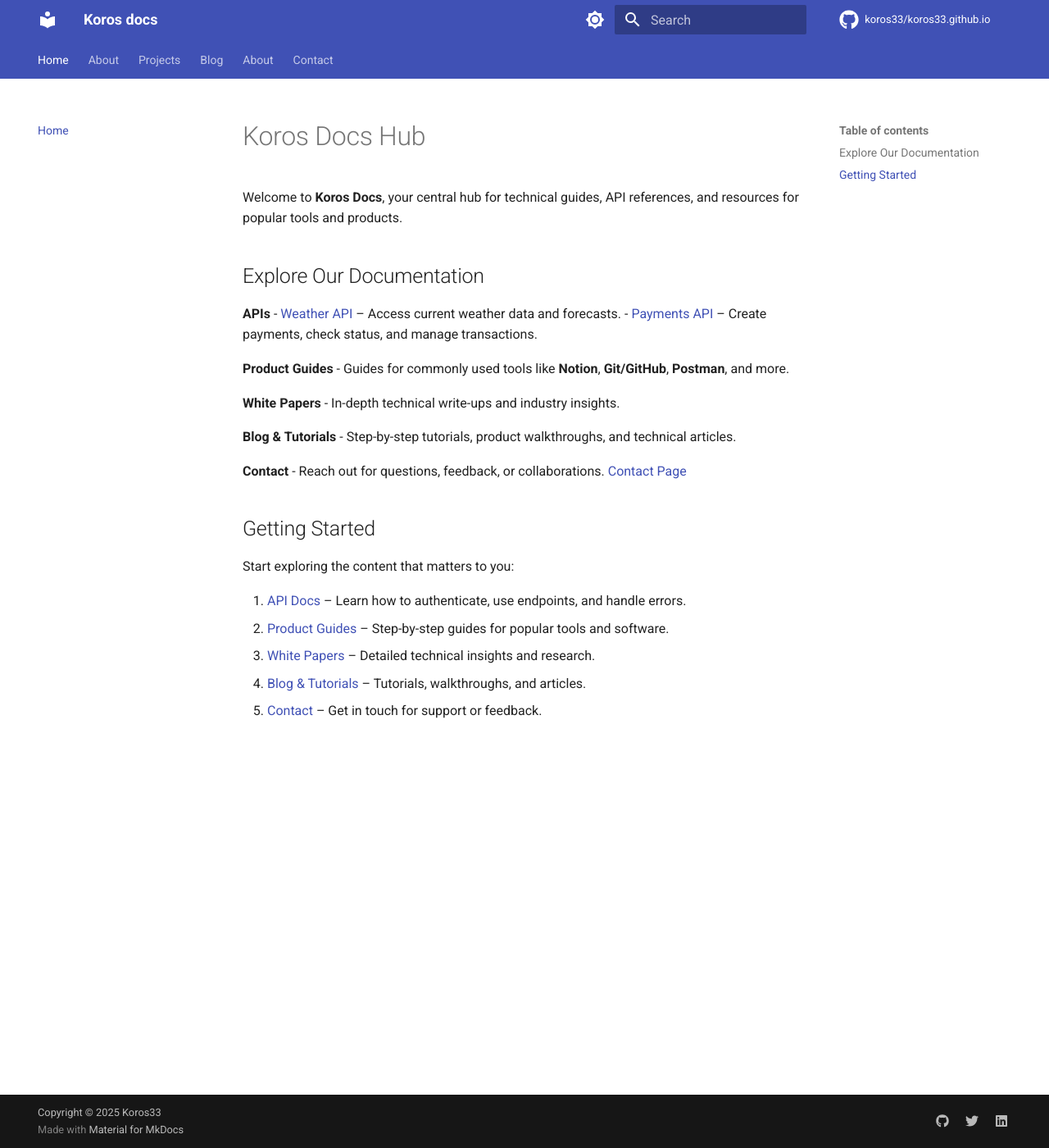
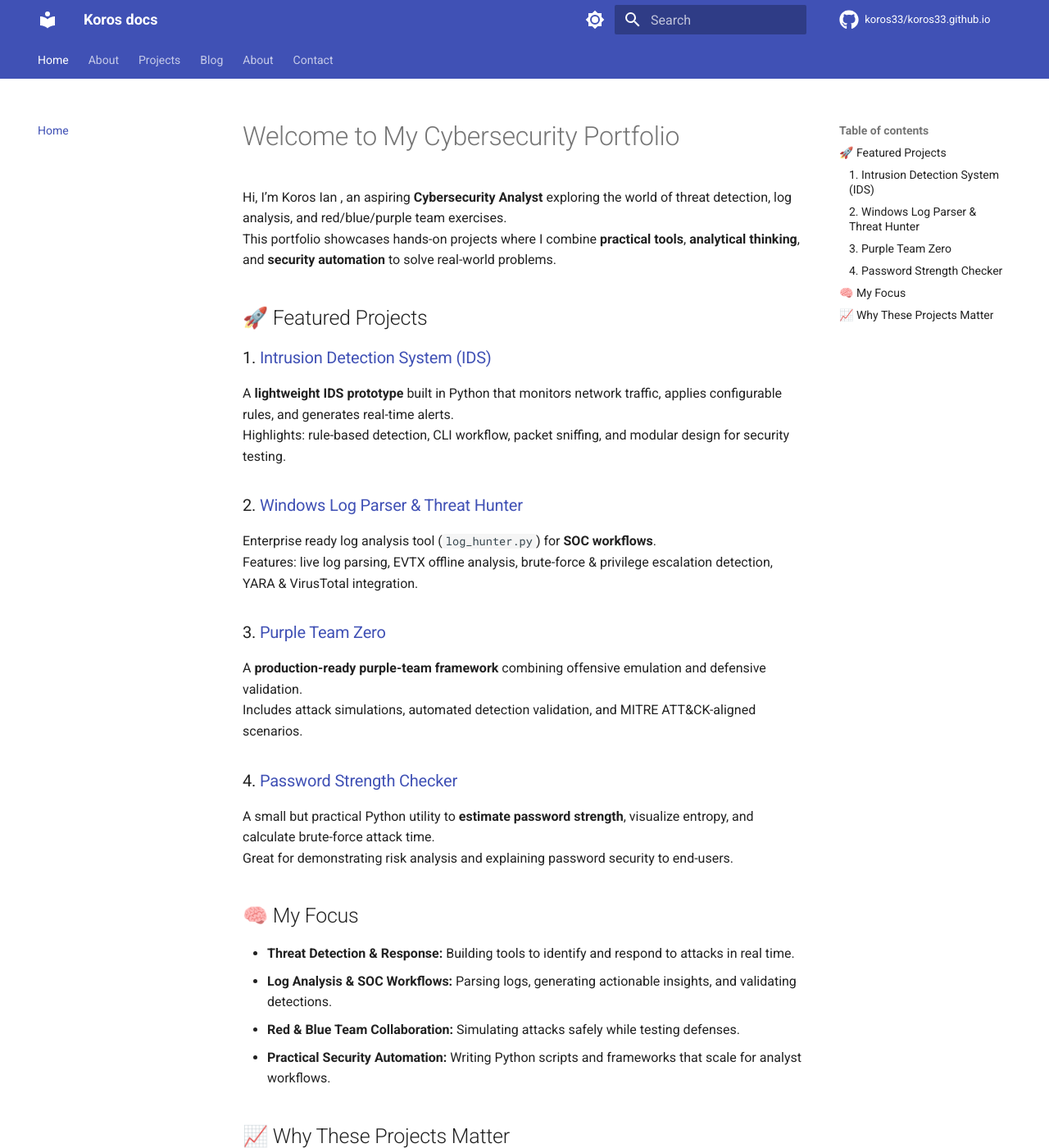
Before and after one commit to koros33/koros33.github.io, an MkDocs documentation site: the page built from docs/index.md, in a window 1280 px wide and 1400 px high. Shown: the whole window at 82% size. Built offline with MkDocs 1.6.1 and Material for MkDocs 9.7.7, drawn with Linux system fonts in a browser that asks for light colours; comment, search, counter and statistics services are not loaded; the version menu is left out; some of the changed text lies outside the part shown.

Commit message:
Update index.md

```diff
--- a/docs/index.md
+++ b/docs/index.md
@@ -1,30 +1,38 @@
-# Koros Docs Hub
+# Welcome to My Cybersecurity Portfolio
 
-Welcome to **Koros Docs**, your central hub for technical guides, API references, and resources for popular tools and products.
+Hi, I’m Koros Ian , an aspiring **Cybersecurity Analyst** exploring the world of threat detection, log analysis, and red/blue/purple team exercises.
+This portfolio showcases hands-on projects where I combine **practical tools**, **analytical thinking**, and **security automation** to solve real-world problems.
 
-## Explore Our Documentation
- **APIs**
-  - [Weather API](weatherapi/index.md) – Access current weather data and forecasts.
-  - [Payments API](paymentsapi/index.md) – Create payments, check status, and manage transactions.
 
- **Product Guides**
-  - Guides for commonly used tools like **Notion**, **Git/GitHub**, **Postman**, and more.
+## 🚀 Featured Projects
 
- **White Papers**
-  - In-depth technical write-ups and industry insights.
+### 1. [Intrusion Detection System (IDS)](ids.md)
+A **lightweight IDS prototype** built in Python that monitors network traffic, applies configurable rules, and generates real-time alerts.
+Highlights: rule-based detection, CLI workflow, packet sniffing, and modular design for security testing.
 
- **Blog & Tutorials**
-  - Step-by-step tutorials, product walkthroughs, and technical articles.
+### 2. [Windows Log Parser & Threat Hunter](windows-log-parser.md)
+Enterprise ready log analysis tool (`log_hunter.py`) for **SOC workflows**.
+Features: live log parsing, EVTX offline analysis, brute-force & privilege escalation detection, YARA & VirusTotal integration.
 
- **Contact**
-  - Reach out for questions, feedback, or collaborations. [Contact Page](contact.md)
+### 3. [Purple Team Zero](purple-team-zero.md)
+A **production-ready purple-team framework** combining offensive emulation and defensive validation.
+Includes attack simulations, automated detection validation, and MITRE ATT&CK-aligned scenarios.
 
-## Getting Started
+### 4. [Password Strength Checker](password-strength-checker.md)
+A small but practical Python utility to **estimate password strength**, visualize entropy, and calculate brute-force attack time.
+Great for demonstrating risk analysis and explaining password security to end-users.
 
-Start exploring the content that matters to you:
 
-1. [API Docs](index.md#apis) – Learn how to authenticate, use endpoints, and handle errors.
-2. [Product Guides](index.md#product-guides) – Step-by-step guides for popular tools and software.
-3. [White Papers](index.md#white-papers) – Detailed technical insights and research.
-4. [Blog & Tutorials](index.md#blog--tutorials) – Tutorials, walkthroughs, and articles.
-5. [Contact](contact.md) – Get in touch for support or feedback.
+## 🧠 My Focus
+- **Threat Detection & Response:** Building tools to identify and respond to attacks in real time.
+- **Log Analysis & SOC Workflows:** Parsing logs, generating actionable insights, and validating detections.
+- **Red & Blue Team Collaboration:** Simulating attacks safely while testing defenses.
+- **Practical Security Automation:** Writing Python scripts and frameworks that scale for analyst workflows.
+
+
+## 📈 Why These Projects Matter
+Each project in this portfolio demonstrates my ability to:
+- Apply **analytical reasoning** to real security problems.
+- Combine **offensive thinking** with defensive engineering.
+- Communicate technical findings through **visuals, logs, and reports**.
+- Build modular, production-ready tools that can integrate with existing security workflows.
```
